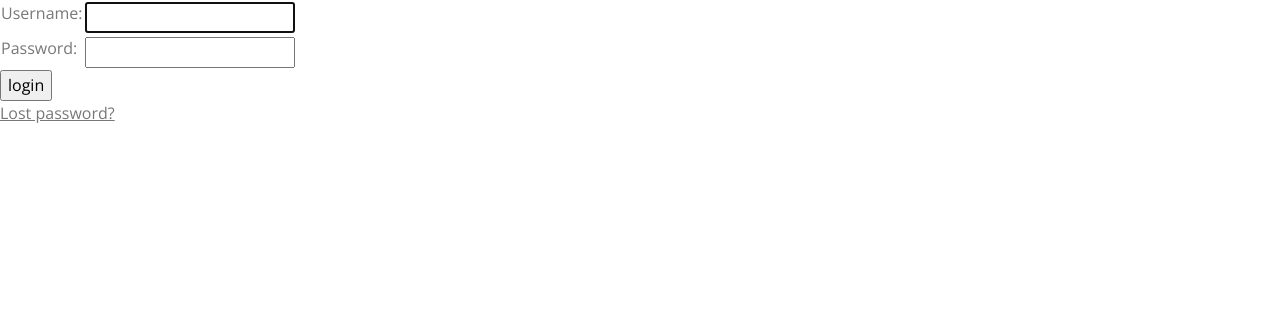
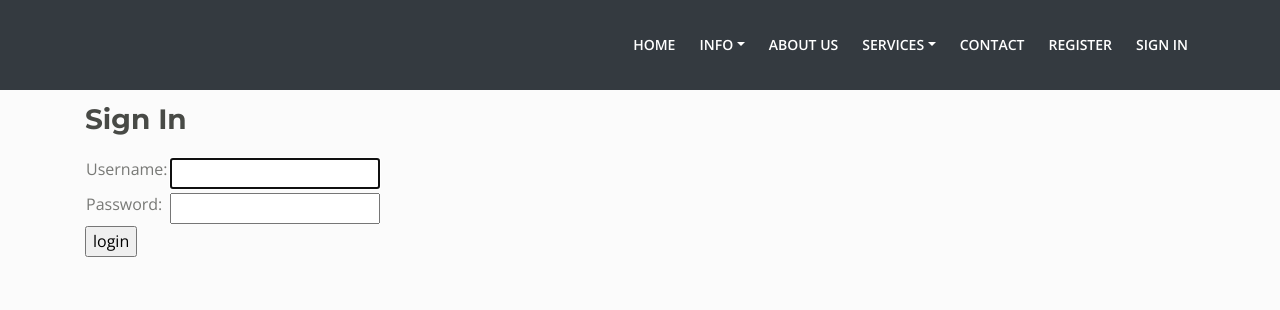
Before and after one commit to Leesha-Noble-Souls/ParentTrainingApp, a Django app: page /accounts/login/ in a window 1280 px wide. Shown: the top 310 px of the page. Run offline with Django 3.2, Linux system fonts and the light colour scheme; some libraries are stand-ins or nearby versions.

Commit message:
Extend navbar.html

```diff
--- a/templates/registration/login.html
+++ b/templates/registration/login.html
@@ -1,38 +1,13 @@
+{% extends "navbar.html" %}
 {% load static %}
 
-<!DOCTYPE html>
-<html lang="en">
-<head>
-    <meta charset="utf-8">
-    <meta name="viewport" content="width=device-width, initial-scale=1, shrink-to-fit=no">
+{% block content %}
 
-    <!-- OG Meta Tags to improve the way the post looks when you share the page on LinkedIn, Facebook, Google+ -->
-	<meta property="og:site_name" content="" /> <!-- website name -->
-	<meta property="og:site" content="" /> <!-- website link -->
-	<meta property="og:title" content=""/> <!-- title shown in the actual shared post -->
-	<meta property="og:description" content="" /> <!-- description shown in the actual shared post -->
-	<meta property="og:image" content="" /> <!-- image link, make sure it's jpg -->
-	<meta property="og:url" content="" /> <!-- where do you want your post to link to -->
-	<meta property="og:type" content="article" />
-
-    <!-- Website Title -->
-    <title>Autism | Home</title>
-
-    <!-- Styles -->
-    <link href="https://fonts.googleapis.com/css?family=Montserrat:500,700&display=swap&subset=latin-ext" rel="stylesheet">
-    <link href="https://fonts.googleapis.com/css?family=Open+Sans:400,400i,600&display=swap&subset=latin-ext" rel="stylesheet">
-    <link href="{% static 'css/bootstrap.css' %}" rel="stylesheet">
-    <link href="{% static 'css/fontawesome-all.css' %}" rel="stylesheet">
-    <link href="{% static 'css/swiper.css' %}" rel="stylesheet">
-	<link href="{% static 'css/magnific-popup.css' %}" rel="stylesheet">
-	<link href="{% static 'css/styles.css' %}" rel="stylesheet">
-
-	<!-- Favicon  -->
-    <link rel="icon" href="images/favicon.png">
-</head>
-<body data-spy="scroll" data-target=".fixed-top">
-
-
+<div class="basic-2" style="text-align: inherit;">
+  <div class="container">
+      <div class="row">
+          <div class="col-lg-12">
+            <h2>Sign In</h2>
               {% if form.errors %}
               <p>Your username and password didn't match. Please try again.</p>
               {% endif %}
@@ -45,36 +20,30 @@
                 <p>Please login to see this page.</p>
               {% endif %}
               {% endif %}
-
               <form method="post" action="{% url 'login' %}">
                 {% csrf_token %}
                 <table>
+                  <div class="form-group">
                     <tr>
                       <td>{{ form.username.label_tag }}</td>
                       <td>{{ form.username }}</td>
                     </tr>
+
+                </div>
+                <div class="form-group">
                   <tr>
                     <td>{{ form.password.label_tag }}</td>
                     <td>{{ form.password }}</td>
                   </tr>
+              </div>
+
                 </table>
                 <input type="submit" value="login" />
                 <input type="hidden" name="next" value="{{ next }}" />
               </form>
+          </div>
+      </div>
+  </div>
+</div>
 
-    {# Assumes you setup the password_reset view in your URLconf #}
-    <p><a href="{% url 'password_reset' %}">Lost password?</a></p>
-
-    <!-- Scripts -->
-    <script src="{% static 'js/jquery.min.js' %}"></script> <!-- jQuery for Bootstrap's JavaScript plugins -->
-    <script src="{% static 'js/popper.min.js' %}"></script> <!-- Popper tooltip library for Bootstrap -->
-    <script src="{% static 'js/bootstrap.min.js' %}"></script> <!-- Bootstrap framework -->
-    <script src="{% static 'js/jquery.easing.min.js' %}"></script> <!-- jQuery Easing for smooth scrolling between anchors -->
-    <script src="{% static 'js/swiper.min.js' %}"></script> <!-- Swiper for image and text sliders -->
-    <script src="{% static 'js/jquery.magnific-popup.js' %}"></script> <!-- Magnific Popup for lightboxes -->
-    <script src="{% static 'js/morphext.min.js' %}"></script> <!-- Morphtext rotating text in the header -->
-    <script src="{% static 'js/isotope.pkgd.min.js' %}"></script> <!-- Isotope for filter -->
-    <script src="{% static 'js/validator.min.js' %}"></script> <!-- Validator.js - Bootstrap plugin that validates forms -->
-    <script src="{% static 'js/scripts.js' %}"></script> <!-- Custom scripts -->
-</body>
-</html>
+{% endblock %}
```
Lines whose indentation alone changed are shown as unchanged.
